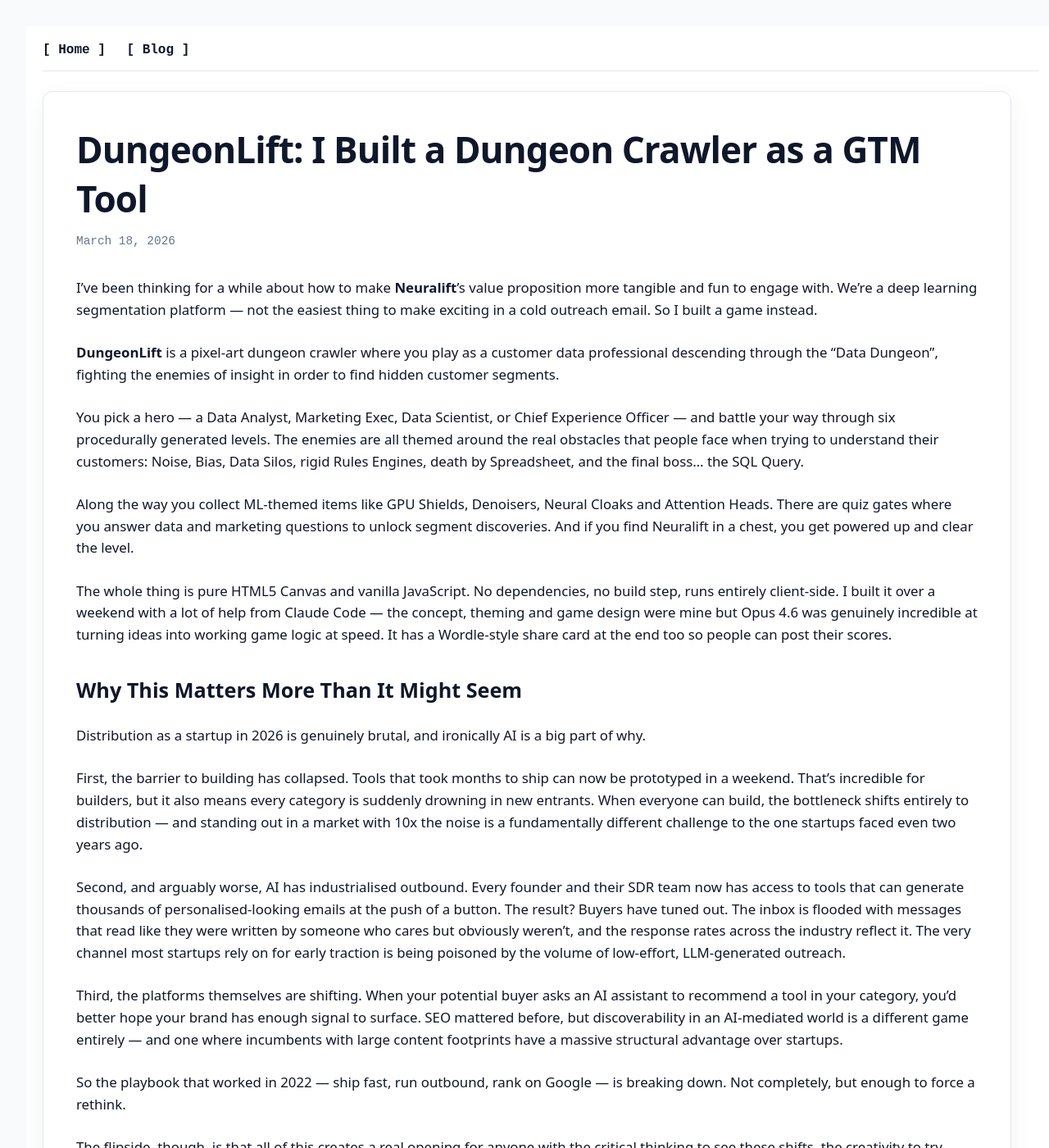
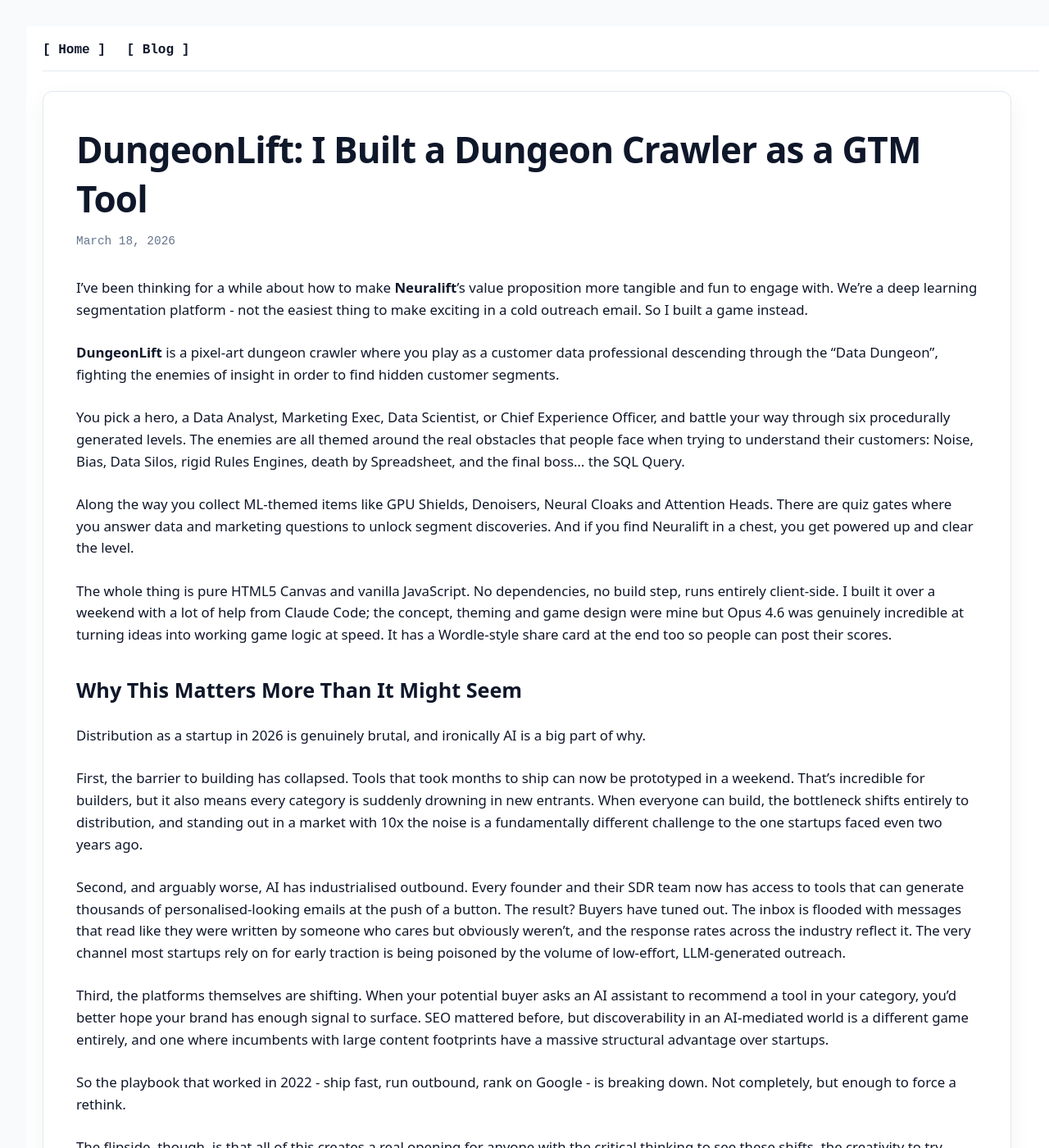
Before and after one commit to typedformiles/navvix, a Jekyll site: the page built from _posts/2026-03-18-dungeonlift-a-dungeon-crawler-for-gtm.md, in a window 1280 px wide and 1400 px high. Shown: the whole window at 82% size. Built offline with Jekyll 4.4.1, drawn with Linux system fonts in a browser that asks for light colours; some of the changed text lies outside the part shown.

Commit message:
Remove em dashes from DungeonLift post
Co-Authored-By: Claude Opus 4.6 (1M context) <noreply@anthropic.com>

```diff
--- a/_posts/2026-03-18-dungeonlift-a-dungeon-crawler-for-gtm.md
+++ b/_posts/2026-03-18-dungeonlift-a-dungeon-crawler-for-gtm.md
@@ -4,27 +4,27 @@ title: "DungeonLift: I Built a Dungeon Crawler as a GTM Tool"
 date: 2026-03-18
 ---
 
-I've been thinking for a while about how to make [Neuralift](https://neuralift.ai)'s value proposition more tangible and fun to engage with. We're a deep learning segmentation platform — not the easiest thing to make exciting in a cold outreach email. So I built a game instead.
+I've been thinking for a while about how to make [Neuralift](https://neuralift.ai)'s value proposition more tangible and fun to engage with. We're a deep learning segmentation platform - not the easiest thing to make exciting in a cold outreach email. So I built a game instead.
 
 [**DungeonLift**](https://typedformiles.github.io/dungeonlift/) is a pixel-art dungeon crawler where you play as a customer data professional descending through the "Data Dungeon", fighting the enemies of insight in order to find hidden customer segments.
 
-You pick a hero — a Data Analyst, Marketing Exec, Data Scientist, or Chief Experience Officer — and battle your way through six procedurally generated levels. The enemies are all themed around the real obstacles that people face when trying to understand their customers: Noise, Bias, Data Silos, rigid Rules Engines, death by Spreadsheet, and the final boss... the SQL Query.
+You pick a hero, a Data Analyst, Marketing Exec, Data Scientist, or Chief Experience Officer, and battle your way through six procedurally generated levels. The enemies are all themed around the real obstacles that people face when trying to understand their customers: Noise, Bias, Data Silos, rigid Rules Engines, death by Spreadsheet, and the final boss... the SQL Query.
 
 Along the way you collect ML-themed items like GPU Shields, Denoisers, Neural Cloaks and Attention Heads. There are quiz gates where you answer data and marketing questions to unlock segment discoveries. And if you find Neuralift in a chest, you get powered up and clear the level.
 
-The whole thing is pure HTML5 Canvas and vanilla JavaScript. No dependencies, no build step, runs entirely client-side. I built it over a weekend with a lot of help from Claude Code — the concept, theming and game design were mine but Opus 4.6 was genuinely incredible at turning ideas into working game logic at speed. It has a Wordle-style share card at the end too so people can post their scores.
+The whole thing is pure HTML5 Canvas and vanilla JavaScript. No dependencies, no build step, runs entirely client-side. I built it over a weekend with a lot of help from Claude Code; the concept, theming and game design were mine but Opus 4.6 was genuinely incredible at turning ideas into working game logic at speed. It has a Wordle-style share card at the end too so people can post their scores.
 
 ## Why This Matters More Than It Might Seem
 
 Distribution as a startup in 2026 is genuinely brutal, and ironically AI is a big part of why.
 
-First, the barrier to building has collapsed. Tools that took months to ship can now be prototyped in a weekend. That's incredible for builders, but it also means every category is suddenly drowning in new entrants. When everyone can build, the bottleneck shifts entirely to distribution — and standing out in a market with 10x the noise is a fundamentally different challenge to the one startups faced even two years ago.
+First, the barrier to building has collapsed. Tools that took months to ship can now be prototyped in a weekend. That's incredible for builders, but it also means every category is suddenly drowning in new entrants. When everyone can build, the bottleneck shifts entirely to distribution, and standing out in a market with 10x the noise is a fundamentally different challenge to the one startups faced even two years ago.
 
 Second, and arguably worse, AI has industrialised outbound. Every founder and their SDR team now has access to tools that can generate thousands of personalised-looking emails at the push of a button. The result? Buyers have tuned out. The inbox is flooded with messages that read like they were written by someone who cares but obviously weren't, and the response rates across the industry reflect it. The very channel most startups rely on for early traction is being poisoned by the volume of low-effort, LLM-generated outreach.
 
-Third, the platforms themselves are shifting. When your potential buyer asks an AI assistant to recommend a tool in your category, you'd better hope your brand has enough signal to surface. SEO mattered before, but discoverability in an AI-mediated world is a different game entirely — and one where incumbents with large content footprints have a massive structural advantage over startups.
+Third, the platforms themselves are shifting. When your potential buyer asks an AI assistant to recommend a tool in your category, you'd better hope your brand has enough signal to surface. SEO mattered before, but discoverability in an AI-mediated world is a different game entirely, and one where incumbents with large content footprints have a massive structural advantage over startups.
 
-So the playbook that worked in 2022 — ship fast, run outbound, rank on Google — is breaking down. Not completely, but enough to force a rethink.
+So the playbook that worked in 2022 - ship fast, run outbound, rank on Google - is breaking down. Not completely, but enough to force a rethink.
 
 The flipside, though, is that all of this creates a real opening for anyone with the critical thinking to see these shifts, the creativity to try something different, and the bravery to actually ship it. When most of the market is sending the same AI-generated emails and running the same playbooks, doing something genuinely unexpected can cut through in a way it never could before. The bar for attention is higher, but the reward for clearing it is bigger too.
 
@@ -32,6 +32,6 @@ DungeonLift is my small experiment in that direction.
 
 Is it a serious piece of enterprise software marketing? Absolutely not. Is it more memorable than a PDF? I think so.
 
-[Play DungeonLift](https://typedformiles.github.io/dungeonlift/) — and if you can beat the SQL Query boss, you're probably ready for a proper demo of [Neuralift](https://neuralift.ai).
+[Play DungeonLift](https://typedformiles.github.io/dungeonlift/) - and if you can beat the SQL Query boss, you're probably ready for a proper demo of [Neuralift](https://neuralift.ai).
 
 [GitHub repo](https://github.com/typedformiles/dungeonlift)
```
